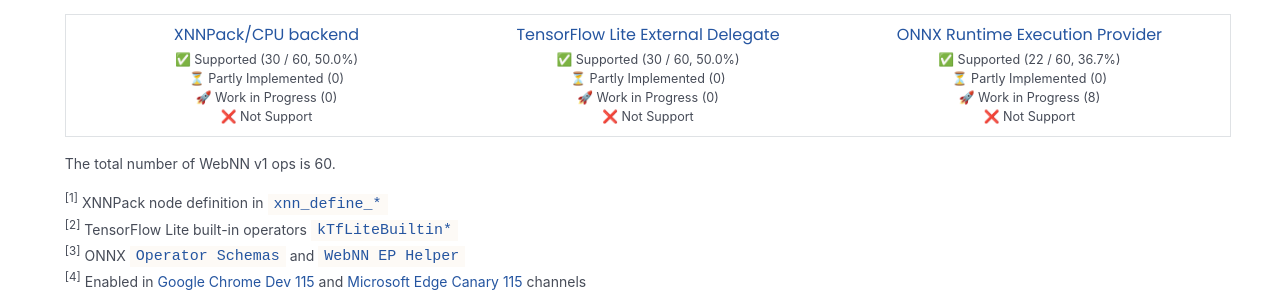
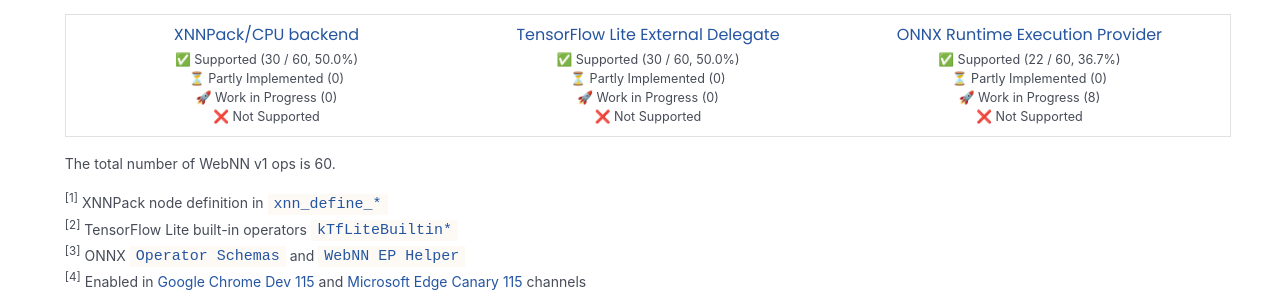
Before and after one commit to webmachinelearning/webmachinelearning.github.io, a Jekyll site: the page built from webnn-status.md, in a window 1280 px wide. Shown: the part 1492-1791 px from the top of the page. Built offline with Jekyll 4.4.1, drawn with Linux system fonts in a browser that asks for light colours.

Commit message:
Fix typo to Not Supported

```diff
--- a/webnn-status.md
+++ b/webnn-status.md
@@ -107,19 +107,19 @@
         <div>✅ Supported (<span id="supported"></span>)</div>
         <div>⏳ Partly Implemented (<span id="partlyimplemented"></span>)</div>
         <div>🚀 Work in Progress (<span id="workinprogress"></span>)</div>
-        <div>❌ Not Support</div>
+        <div>❌ Not Supported</div>
     </div>
         <div>
         <div>✅ Supported (<span id="ed_supported"></span>)</div>
         <div>⏳ Partly Implemented (<span id="ed_partlyimplemented"></span>)</div>
         <div>🚀 Work in Progress (<span id="ed_workinprogress"></span>)</div>
-        <div>❌ Not Support</div>
+        <div>❌ Not Supported</div>
     </div>
     <div>
         <div>✅ Supported (<span id="ep_supported"></span>)</div>
         <div>⏳ Partly Implemented (<span id="ep_partlyimplemented"></span>)</div>
         <div>🚀 Work in Progress (<span id="ep_workinprogress"></span>)</div>
-        <div>❌ Not Support</div>
+        <div>❌ Not Supported</div>
     </div>
 </div>
 
```
